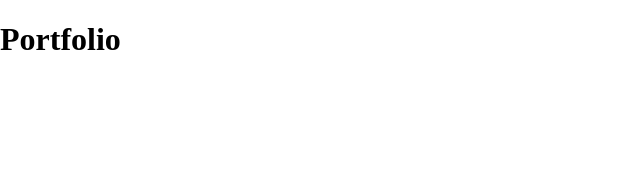
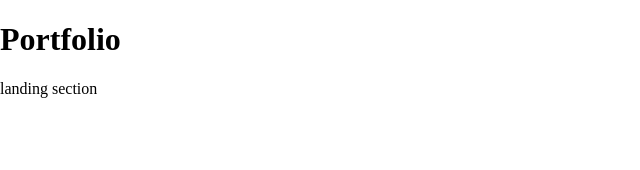
Before and after one commit to Semthan/next_portfolio, a Next.js app: page / in a window 1280 px wide. Shown: the top 170 px of the page, without its empty margins (0-640 px from the left). Built offline with nearby package versions, Linux system fonts and the light colour scheme.

Commit message:
created landing section

```diff
--- /dev/null
+++ b/components/landingSection.js
@@ -0,0 +1,9 @@
+import React from 'react'
+
+export default function landingSection() {
+    return (
+        <div>
+            <h>landing section</h>
+        </div>
+    )
+}
--- a/pages/index.js
+++ b/pages/index.js
@@ -1,8 +1,9 @@
-
+import LandingSection from "../components/landingSection"
 export default function Home() {
   return (
     <div>
       <h1>Portfolio</h1>
+      <LandingSection></LandingSection>
     </div>
   )
 }
```
